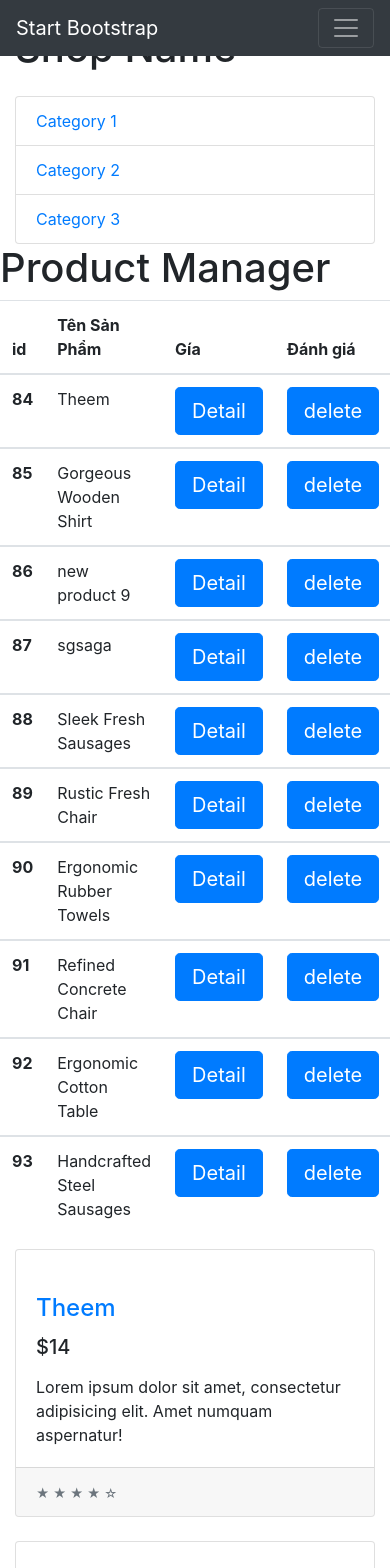
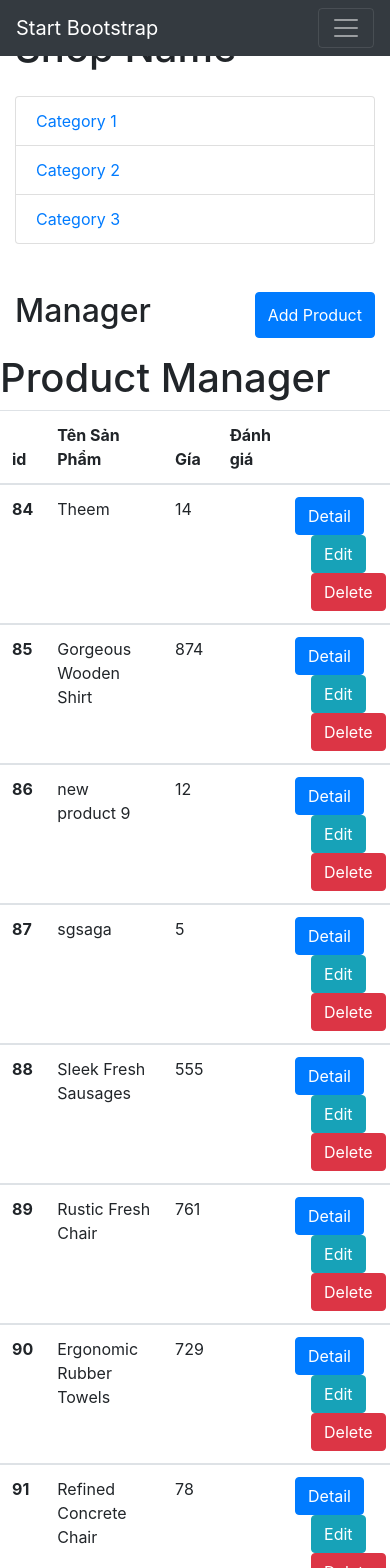
Before and after one commit to chinhlsph123/pt14305, an Angular app: page /manager in a window 390 px wide. Shown: the top 1568 px of the page. Built offline with nearby package versions, Linux system fonts and the light colour scheme; no server answers.

Commit message:
4 files modified

```diff
--- a/src/app/app-routing.module.ts
+++ b/src/app/app-routing.module.ts
@@ -8,6 +8,7 @@ import { HomeComponent } from "./home/home.component";
 import { ContactComponent } from "./contact/contact.component";
 import { ProductDetailComponent } from "./product-detail/product-detail.component";
 import { ProductEditComponent } from "./product-edit/product-edit.component";
+import { ProductAddComponent } from "./product-add/product-add.component";
 
 const routes: Routes = [
     { path: '', redirectTo: 'home', pathMatch:'full'},
@@ -16,8 +17,9 @@ const routes: Routes = [
   { path: "manager", component: ProductManagerComponent },
   { path: "service", component: ServiceComponent },
   { path: "list", component: ProductListComponent },
-    { path: "list/:productID", component: ProductDetailComponent },
-        { path: 'list/edit/:productID', component: ProductEditComponent},
+  { path: "list/add", component: ProductAddComponent },
+  { path: "list/:productID", component: ProductDetailComponent },
+  { path: 'list/edit/:productID', component: ProductEditComponent},
   { path: "contact", component: ContactComponent },
   { path: "product/:id", component: ProductDetailComponent},
   { path: "home", component: HomeComponent},
--- a/src/app/product-add/product-add.component.ts
+++ b/src/app/product-add/product-add.component.ts
@@ -1,6 +1,7 @@
 import { Component, OnInit } from '@angular/core';
 import { Product } from '../Product';
 import { ProductService } from '../product.service';
+import { Router } from '@angular/router';
 @Component({
   selector: 'app-product-add',
   templateUrl: './product-add.component.html',
@@ -9,12 +10,13 @@ import { ProductService } from '../product.service';
 export class ProductAddComponent implements OnInit {
   product: Product = new Product();
   constructor(
-    private productService: ProductService
+    private productService: ProductService,
+    private router: Router
   ) { }
-
   ngOnInit() {
   }
   addProduct(){
-    this.productService.addProduct(this.product);
+    // this.productService.addProduct(this.product);
+        this.productService.addProduct(this.product).subscribe(data => this.router.navigateByUrl('/manager'));
   }
 }
--- a/src/app/product-manager/product-manager.component.html
+++ b/src/app/product-manager/product-manager.component.html
@@ -1,3 +1,7 @@
+<header class="d-flex mb-3 pt-5 justify-content-between">
+  <h2>Manager</h2>
+  <button class="btn btn-primary" routerLink="/list/add">Add Product</button>
+</header>
 <div class="row">
     <h1>Product Manager</h1>
     <table class="table">
@@ -14,36 +18,20 @@
           <tr>
             <th scope="row">{{product.id}}</th>
             <td>{{product.name}}</td>
+            <td>{{product.price}}</td>
+            <td>{{product.desc}}</td>
             <div *ngIf="selected">
               <td>${{selected.price}}</td>
               <td>{{selected.desc}}</td>
               </div>
-            <td><button class="btn btn-primary d-block w-100 btn-lg" (click)="detailProduct(product)">
-              Detail</button></td>
-              <td><button class="btn btn-primary d-block w-100 btn-lg" (click)="removeItem(product.id)">delete</button></td>
+            <td>
+            <button class="btn btn-primary" routerLink="/list/{{product.id}}">Detail</button>
+            <button class="btn btn-info ml-3" routerLink="/list/edit/{{product.id}}">Edit</button>
+            <button class="btn btn-danger ml-3" >Delete</button>
+            </td>
+                          <!-- <button class="btn btn-primary d-block w-100 btn-lg" (click)="detailProduct(product)">
+              Detail</button> -->
+              <!-- <td><button class="btn btn-primary d-block w-100 btn-lg" (click)="removeItem(product.id)">delete</button></td> -->
           </tr>
         </tbody>
       </table>
-<div ngClass="col-lg-4 col-md-6 mb-4"  *ngFor="let product of products">
-    <div class="card h-100">
-        <a href="#"><img class="card-img-top" [src]="product.img" alt=""></a>
-        <div class="card-body">
-          <h4 class="card-title">
-            <a href="#">{{product.name}}</a>
-          </h4>
-          <h5>${{product.price}}</h5>
-          <p class="card-text">{{product.desc}}</p>
-          <!-- <p class="card-text">{{product.status ? 'OnStock' : 'OutStock'}}</p> -->
-          <p class="card-text">Lorem ipsum dolor sit amet, consectetur adipisicing elit. Amet numquam aspernatur!</p>
-        </div>
-        <div class="card-footer">
-            <!-- <button class="btn btn-primary" (click)="changeStatus()">Click</button> -->
-            <!-- <input type="text" (keyup)="changeName($event)" > -->
-            <!-- <button class="btn btn-primary d-block w-100 btn-lg" (click)="detailProduct(product)">
-              click me
-            </button> -->
-
-          <small class="text-muted">&#9733; &#9733; &#9733; &#9733; &#9734;</small>
-        </div>
-    </div>
-</div>
--- a/src/app/product-manager/product-manager.component.ts
+++ b/src/app/product-manager/product-manager.component.ts
@@ -1,6 +1,7 @@
 import { Component, OnInit } from '@angular/core';
 import {Product} from '../Product';
 import {data} from '../MockData';
+import { ProductService } from '../product.service';
 
 @Component({
   selector: 'app-product-manager',
@@ -10,18 +11,26 @@ import {data} from '../MockData';
 export class ProductManagerComponent implements OnInit {
   products = data;
   selected: Product;
-  constructor() { }
+  constructor(
+        private productService: ProductService
+  ) { }
 
   ngOnInit(): void {
+        this.getProducts();
   }
-  detailProduct(product){
+  // detailProduct(product){
 
-    this.selected = product;
-   console.log(this.selected)
+  //   this.selected = product;
+  //  console.log(this.selected)
 
-   }
-   removeItem(id){
-     return this.products = this.products.filter(product => product.id != id);
-   }
-
+  //  }
+  //  removeItem(id){
+  //    return this.products = this.products.filter(product => product.id != id);
+  //  }
+  getProducts(){
+    this.productService.getProducts().subscribe(data => {
+      this.products = data;
+    })
+    // this.products = this.productService.getProducts();
+  }
 }
```
